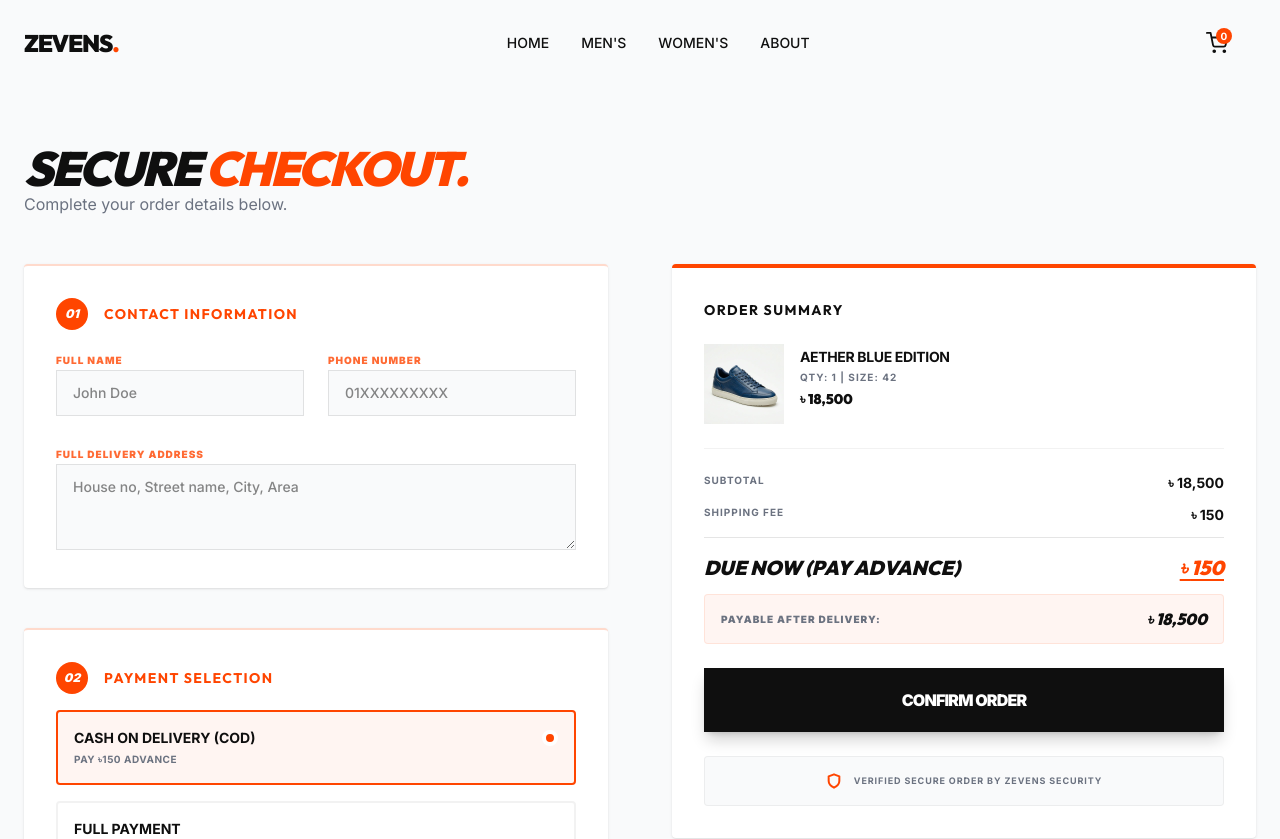
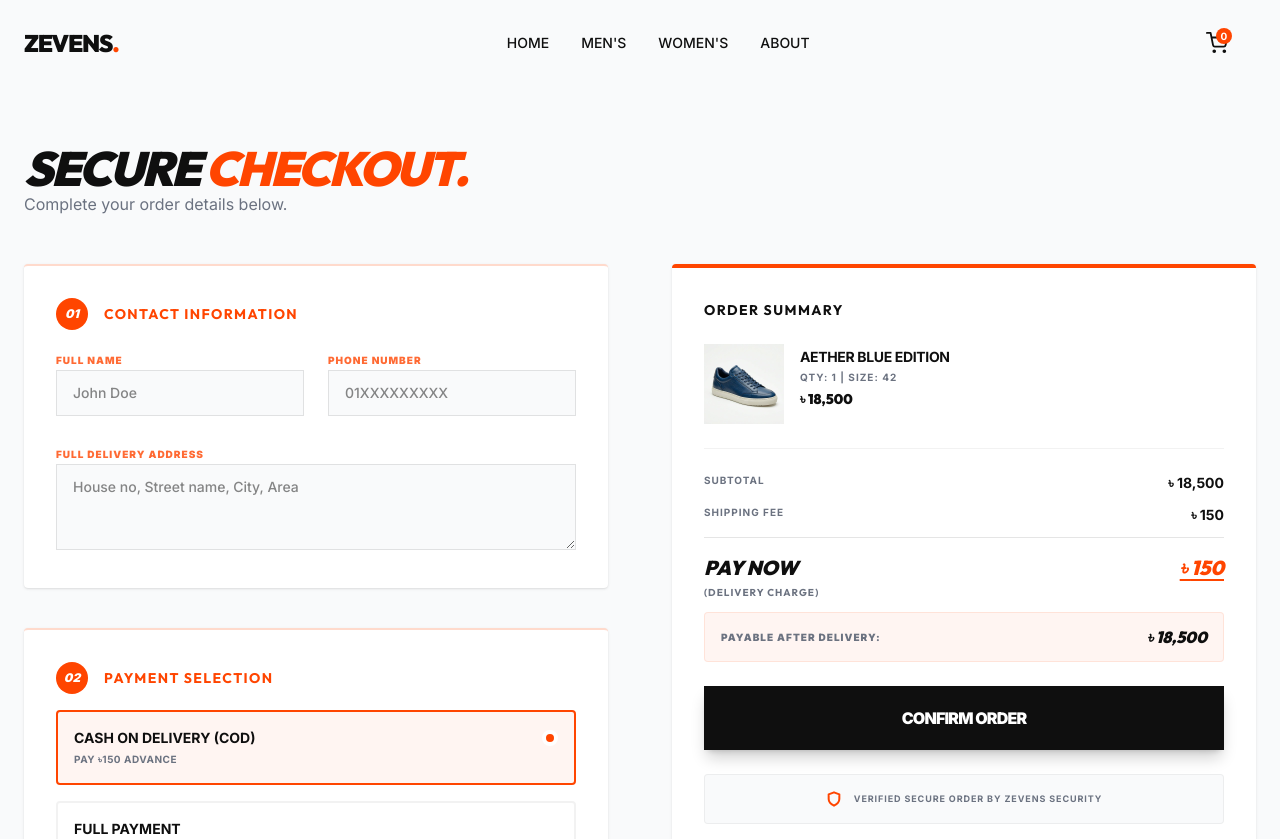
Before and after one commit to shohan-code/Zevens, a Next.js app: page /checkout in a window 1280 px wide. Shown: the top 839 px of the page. Built offline with nearby package versions, Linux system fonts and the light colour scheme.

Commit message:
Polish: Update checkout label to 'PAY NOW' with clear sub-labels

```diff
--- a/src/app/checkout/page.tsx
+++ b/src/app/checkout/page.tsx
@@ -229,10 +229,13 @@ function CheckoutContent() {
                         </div>
 
                         <div className="flex justify-between text-xl font-heading font-black pt-4 border-t border-black/10 italic">
-                            <span className="uppercase">
-                                {isPreOrder || paymentMethod === "cod" ? "DUE NOW (PAY ADVANCE)" : "TOTAL PAYABLE"}
-                            </span>
-                            <span className="text-accent underline decoration-2 underline-offset-4">৳ {totals.dueNow.toLocaleString()}</span>
+                            <div className="flex flex-col">
+                                <span className="uppercase">PAY NOW</span>
+                                <span className="text-[10px] font-bold text-secondary not-italic tracking-widest mt-1 uppercase">
+                                    {isPreOrder ? "(Advance Deposit + Shipping)" : paymentMethod === "cod" ? "(Delivery Charge)" : "(Full Amount)"}
+                                </span>
+                            </div>
+                            <span className="text-accent underline decoration-2 underline-offset-4 self-start">৳ {totals.dueNow.toLocaleString()}</span>
                         </div>
 
                         {totals.dueLater > 0 && (
```
